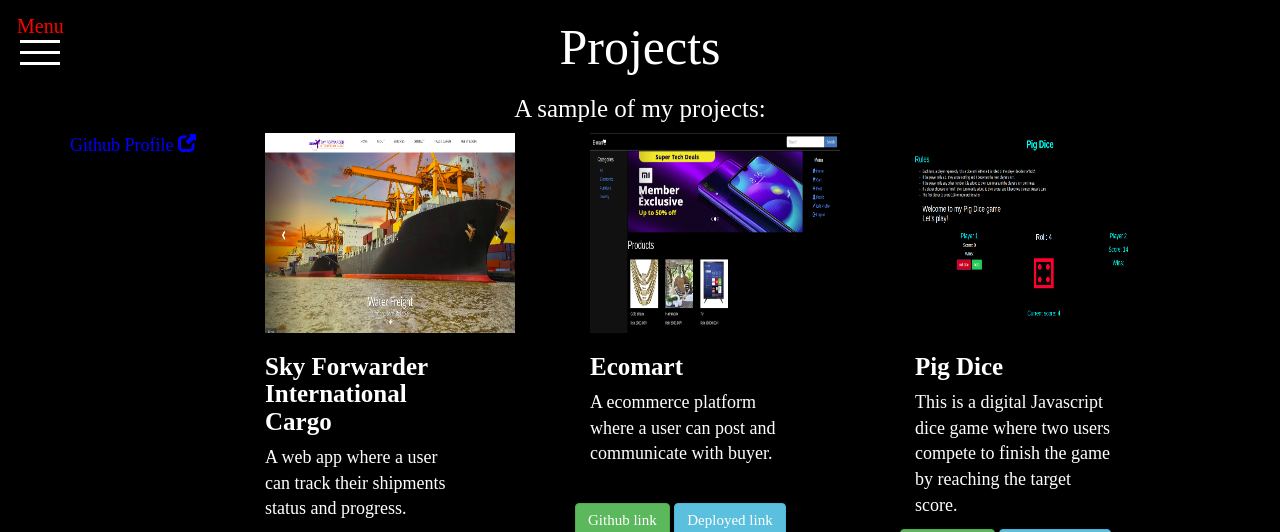
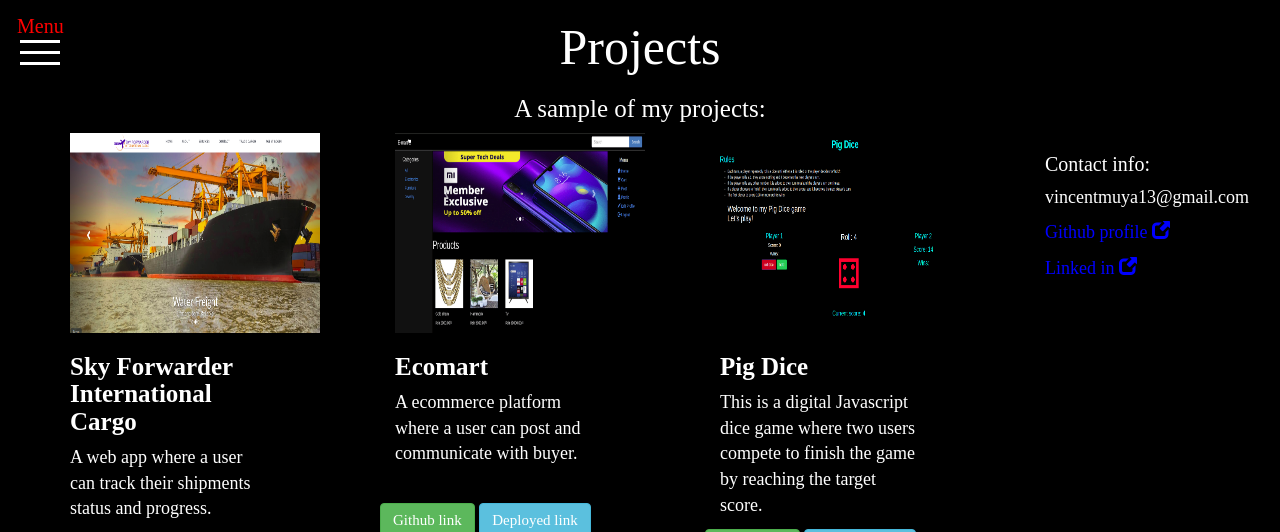
Before and after one commit to vincentmuya/vincentmuya.github.io, a Django app: page /projects/ in a window 1280 px wide. Shown: the top 532 px of the page. Run offline with Django 3.2, Linux system fonts and the light colour scheme; some libraries are stand-ins or nearby versions; some web fonts are replaced.

Commit message:
modified ui

```diff
--- a/muya/templates/projects.html
+++ b/muya/templates/projects.html
@@ -14,9 +14,6 @@
 <h1>Projects</h1>
 <h3 class="projects">A sample of my projects:</h3>
 <div class="row">
-  <div class="col-md-2">
-    <a style="color:blue" href="https://github.com/vincentmuya" target="_blank">Github Profile <span class="glyphicon glyphicon-new-window"></span></a>
-  </div>
 <div class="col-md-10">
 <div class="row">
 
@@ -153,9 +150,12 @@
 </div>
 
 </div>
-<!-- <div class="col-md-1">
-
-</div> -->
+<div class="col-md-2" id="contactinfo">
+  <h2 style="color:white">Contact info:</h2>
+  <p id="contactinfo" >vincentmuya13@gmail.com</p>
+  <a id="contactinfo" href="https://github.com/vincentmuya" target="_blank"><p id="contactinfo" style="color:blue">Github profile <span class="glyphicon glyphicon-new-window"></span></p></a>
+  <a id="contactinfo" href="https://www.linkedin.com/in/vincent-muya-8a759b150/" target="_blank"><p id="contactinfo" style="color:blue">Linked in <span class="glyphicon glyphicon-new-window"></span></p></a>
+</div>
 </div>
 </div>
 </body>
@@ -191,11 +191,10 @@
     font-size: 25px;
     text-shadow: -1px 0 black, 0 1px black, 1px 0 black, 0 -1px black;
   }
-.button.disabled {
-  opacity: 0.65;
-  cursor: not-allowed;
-  font-size: 17px;
-}
+  h2, #contactinfo.a{
+    font-size: 20px;
+  }
+
   @media screen and (max-width: 650px) {
     h1{font-size: 45px;
     }
```
Also changed, not shown: muya/templates/contact.html (+7 -7 lines), muya/templates/index.html (+8 -1 lines), muya/views.py (+0 -12 lines).
